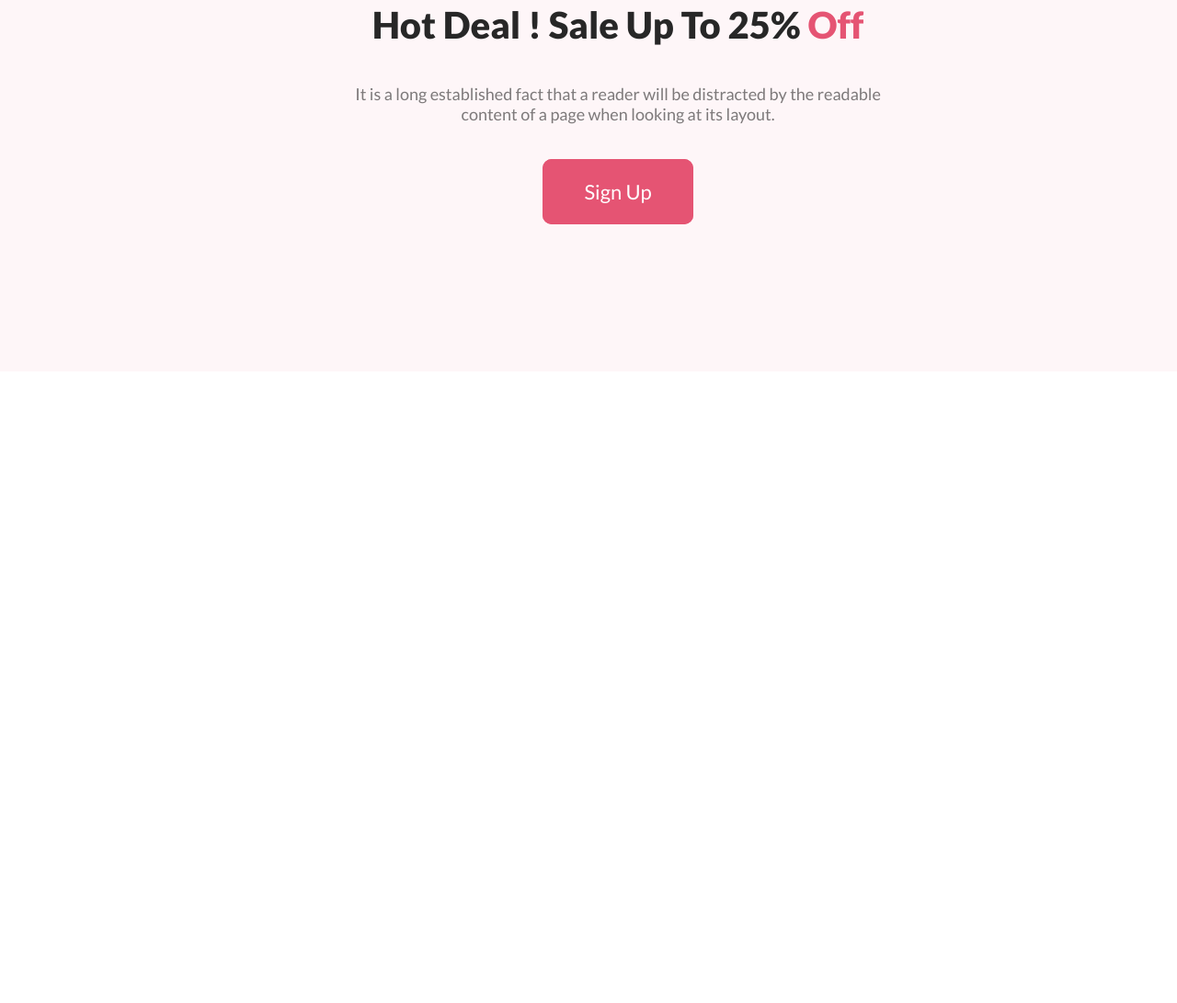
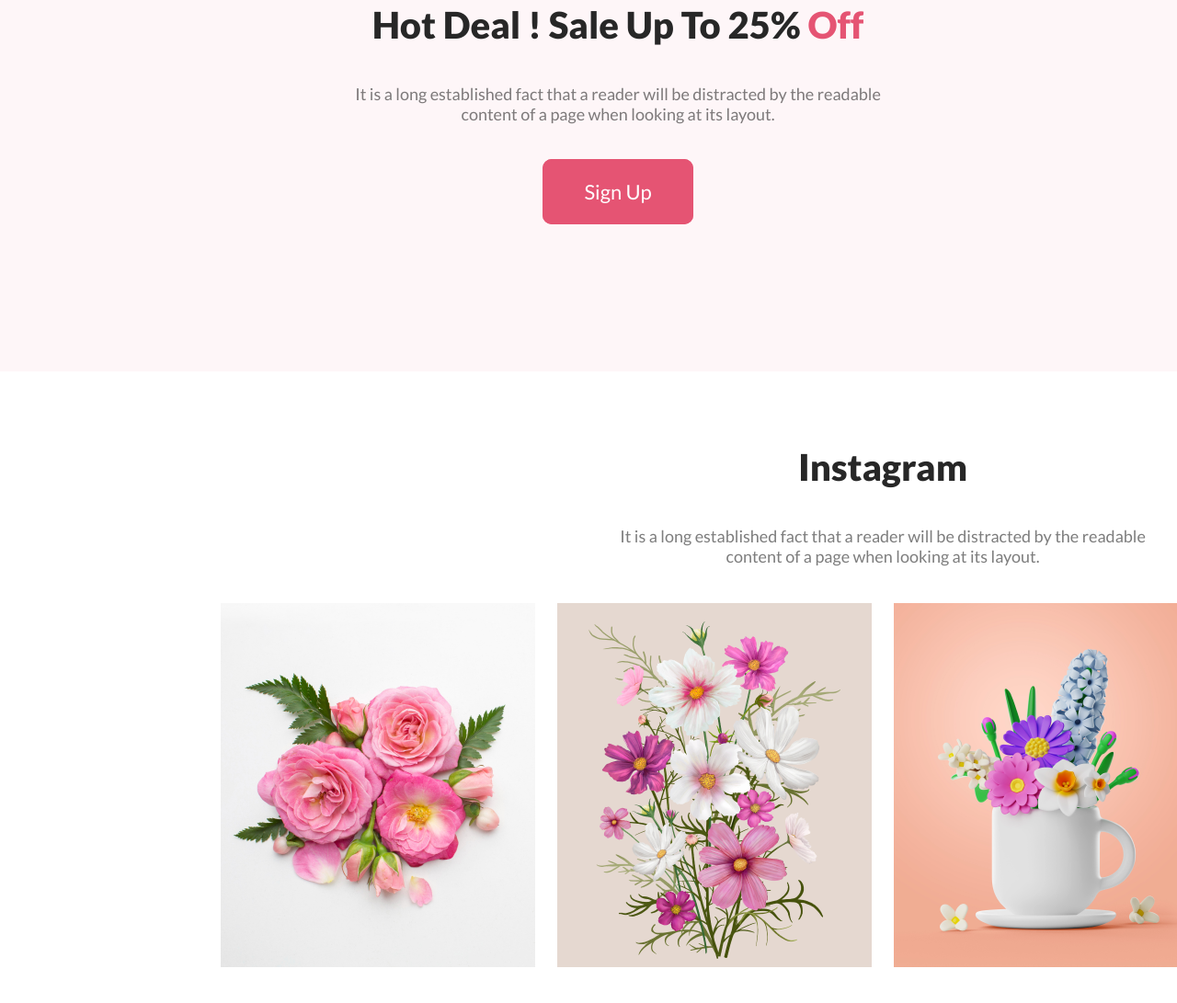
Before and after one commit to Riajulhoque/flower-shop, a plain HTML site: page index.html in a window 1280 px wide. Shown: the part 2563-3654 px from the top of the page at 92% size. Before the commit the page ends 2967 px from the top, so only its background shows below. Drawn offline with Linux system fonts and the light colour scheme.

Commit message:
Instagram Card Section done

```diff
--- a/index.html
+++ b/index.html
@@ -68,7 +68,6 @@
   </section>
   <!-- Flower Shop Delivery card ends here -->
   <!-- Flower Shop Hot Deal starts here -->
-
   <section id="HotDeal">
     <div class="container">
       <div class="HotDealText">
@@ -82,5 +81,17 @@
     </div>
   </section>
   <!-- Flower Shop Hot Deal ends here -->
+  <!-- Flower Shop Instagram Card starts here -->
+  <section id="InstagramCard">
+    <h2>Instagram</h2>
+    <p>It is a long established fact that a reader will be distracted by the readable <br>content of a page when looking at its layout.</p>
+    <div class="container">
+      <div class="card"><img src="./Asset/Flower 01.png" alt=""></div>
+      <div class="card"><img src="./Asset/Rectangle 4.png" alt=""></div>
+      <div class="card"><img src="./Asset/Rectangle 5.png" alt=""></div>
+      <div class="card"><img src="./Asset/Rectangle 6.png" alt=""></div>
+    </div>
+  </section>
+  <!-- Flower Shop Instagram Card ends here -->
 </body>
 </html>
--- a/style.css
+++ b/style.css
@@ -126,6 +126,7 @@ FButton{
 }
 #HotDeal{
   background: rgba(229, 84, 115, 0.05);
+  margin-bottom: 80px;
   .container{
     width: calc(1920px-240*2);
     margin: 0px 240px;
@@ -159,3 +160,28 @@ FButton{
     }
   }
 }
+#InstagramCard{
+  margin-top: 80px;
+  h2{
+    color: #272727;
+    text-align: center;
+    font-size: 40px;
+    font-weight: 800;
+  }
+  p{
+    margin-top: 40px;
+    color: rgba(39, 39, 39, 0.60);
+    text-align: center;
+    font-size: 18px;
+    font-weight: 400;
+  }
+  .container{
+    width: calc(1920px-240*2);
+    margin: 0px 240px;
+    border-radius: 8px;
+    display: flex;
+    justify-content: space-between;
+    margin-top: 40px;
+    margin-bottom: 80px;
+  }
+}
```
